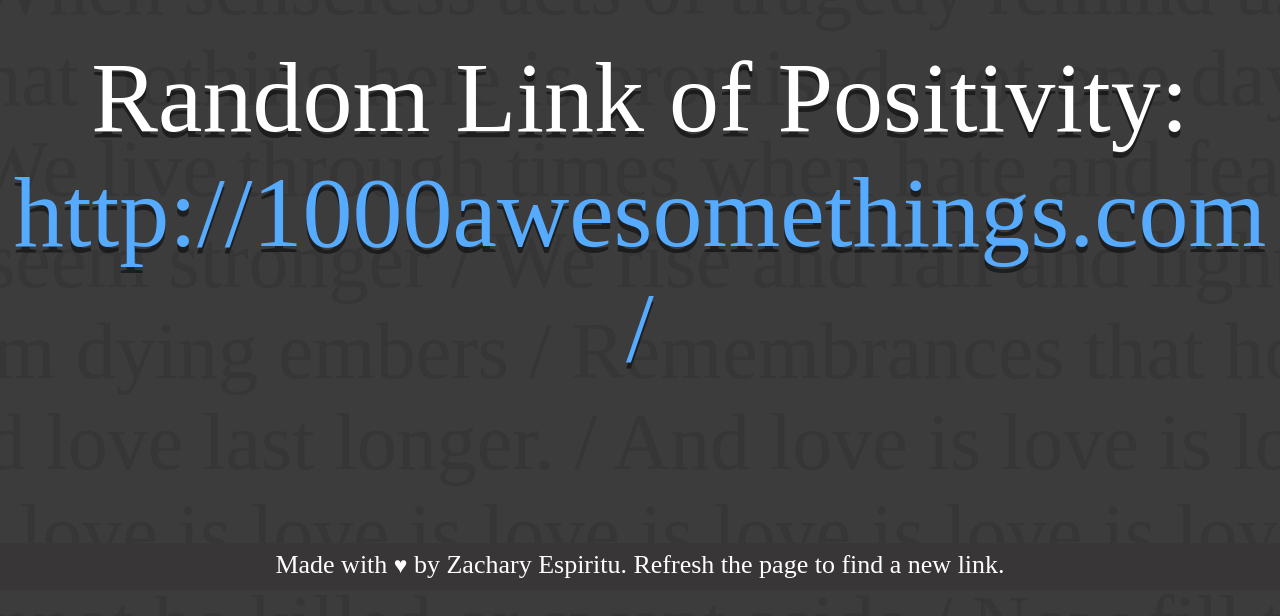
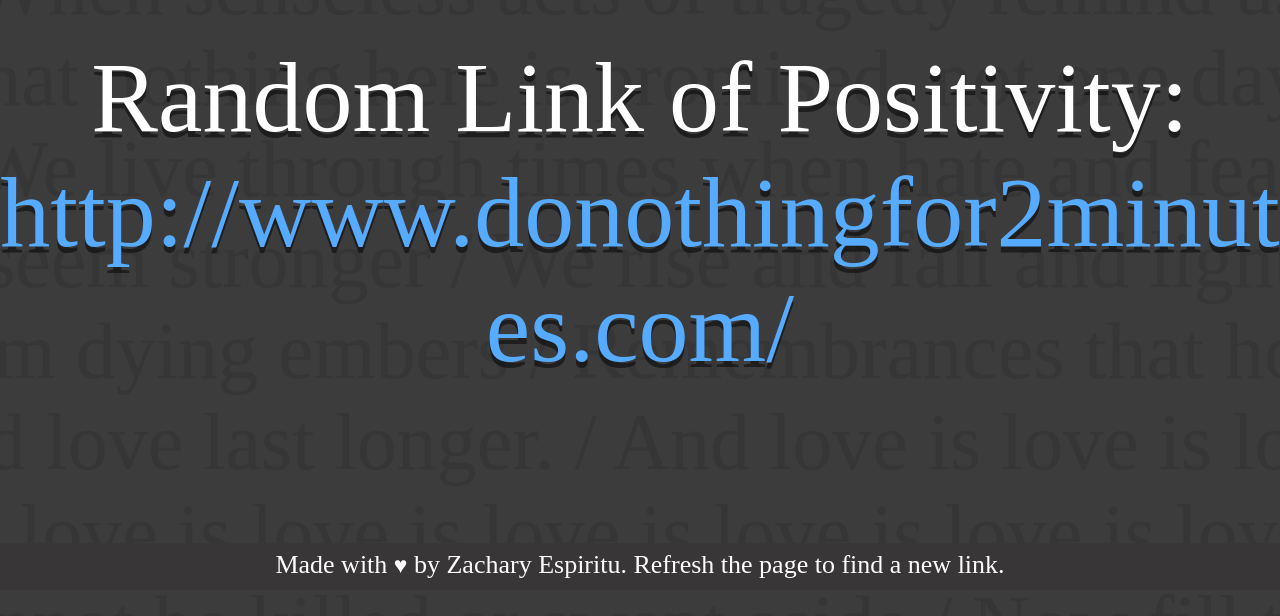
Before and after one commit to oliviaiscool/LoveIsLoveIsLove, a plain HTML site: page index.html in a window 1280 px wide. Shown: the part 210-826 px from the top of the page. Drawn offline with Linux system fonts and the light colour scheme.

Commit message:
Added four more links!

```diff
--- a/index.html
+++ b/index.html
@@ -59,7 +59,7 @@
     </body>
 
     <script>
-    var links = ["http://thenicestplaceontheinter.net/", "https://youtu.be/nUffUHGqYco", "http://thingstobehappyabout.com/", "http://1000awesomethings.com/", "http://make-everything-ok.com/"];
+    var links = ["http://thenicestplaceontheinter.net/", "https://youtu.be/nUffUHGqYco", "http://thingstobehappyabout.com/", "http://1000awesomethings.com/", "http://make-everything-ok.com/", "http://weavesilk.com/", "http://www.donothingfor2minutes.com/", "http://www.rainymood.com/", "http://au.reachout.com/"];
     debugger;
     (function() {
         var elem = document.getElementById('link').innerHTML = "<a href='" + links[Math.floor(Math.random() * links.length)] + "'>" + links[Math.floor(Math.random() * links.length)] + "</a>";
```
